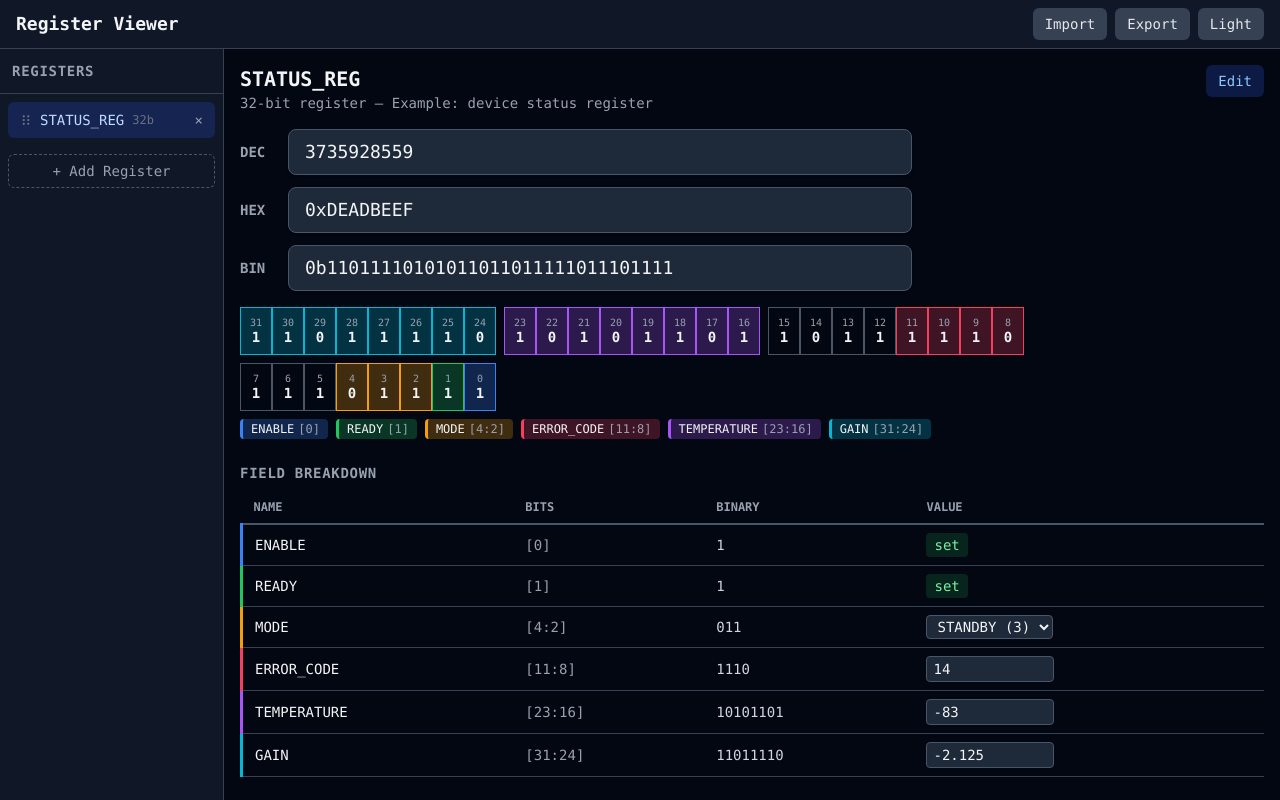
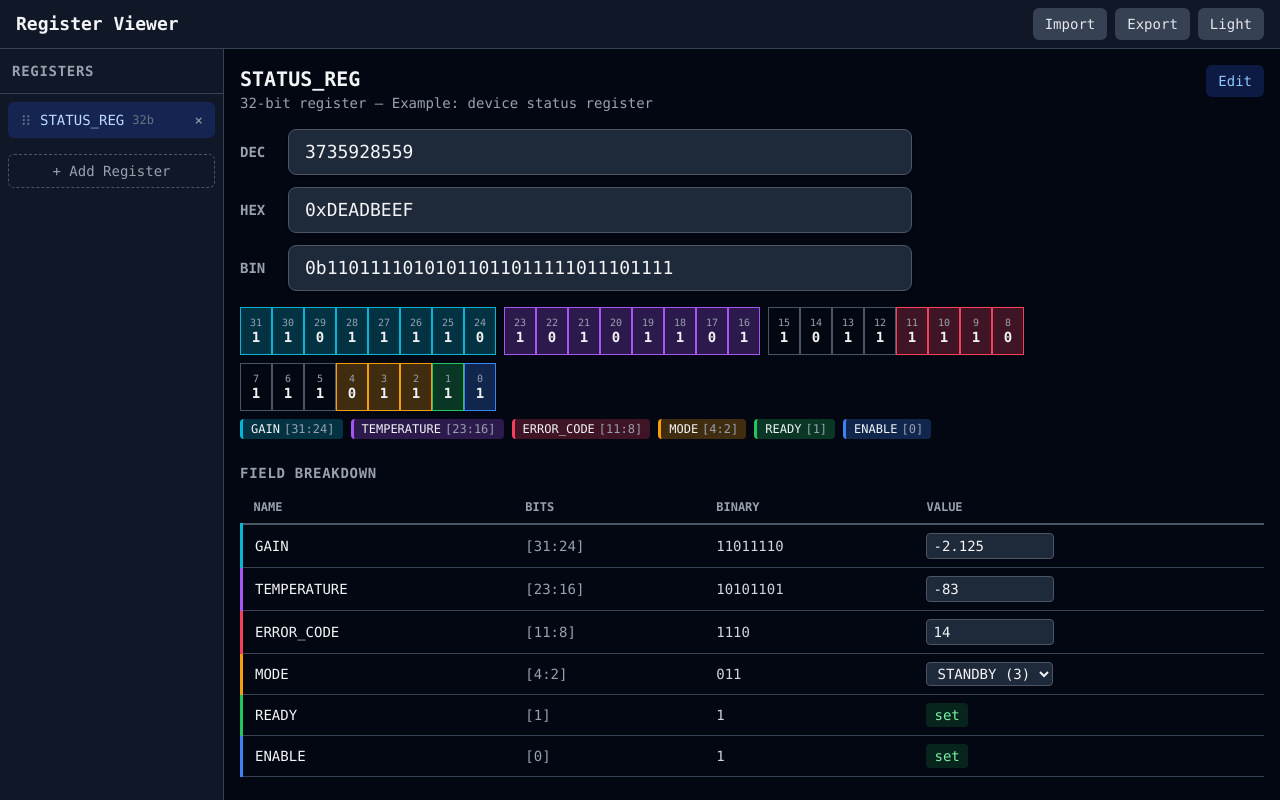
Before and after one commit to chrissbarr/RegisterViewer, a React (Vite) app: page / in a window 1280 px wide. Built offline with nearby package versions, Linux system fonts and the light colour scheme.

Commit message:
Consistently sort register fields MSB to LSB

```diff
--- a/src/components/editor/register-editor.tsx
+++ b/src/components/editor/register-editor.tsx
@@ -179,7 +179,7 @@ export function RegisterEditor({
         <div>
           {/* Field list */}
           <div className="space-y-2 mb-3">
-            {draft.fields.map((field) => (
+            {[...draft.fields].sort((a, b) => b.msb - a.msb).map((field) => (
               <div key={field.id}>
                 {editingFieldId === field.id ? (
                   <FieldDefinitionForm
--- a/src/components/viewer/bit-grid.tsx
+++ b/src/components/viewer/bit-grid.tsx
@@ -96,13 +96,16 @@ export function BitGrid({ register }: Props) {
       {/* Field legend */}
       {register.fields.length > 0 && (
         <div className="flex flex-wrap gap-2 mt-2">
-          {register.fields.map((field, i) => (
+          {register.fields
+            .map((field, i) => ({ field, originalIndex: i }))
+            .sort((a, b) => b.field.msb - a.field.msb)
+            .map(({ field, originalIndex }) => (
             <span
               key={field.id}
               className="inline-flex items-center gap-1 text-xs px-2 py-0.5 rounded"
               style={{
-                backgroundColor: FIELD_COLORS[i % FIELD_COLORS.length],
-                borderLeft: `3px solid ${FIELD_BORDER_COLORS[i % FIELD_BORDER_COLORS.length]}`,
+                backgroundColor: FIELD_COLORS[originalIndex % FIELD_COLORS.length],
+                borderLeft: `3px solid ${FIELD_BORDER_COLORS[originalIndex % FIELD_BORDER_COLORS.length]}`,
               }}
             >
               {field.name}
--- a/src/components/viewer/field-table.tsx
+++ b/src/components/viewer/field-table.tsx
@@ -31,11 +31,14 @@ export function FieldTable({ register }: Props) {
           </tr>
         </thead>
         <tbody>
-          {register.fields.map((field, i) => (
+          {register.fields
+            .map((field, i) => ({ field, originalIndex: i }))
+            .sort((a, b) => b.field.msb - a.field.msb)
+            .map(({ field, originalIndex }) => (
             <FieldRow
               key={field.id}
               field={field}
-              fieldIndex={i}
+              fieldIndex={originalIndex}
               registerId={register.id}
               registerValue={value}
               decoded={decodeField(value, field)}
```
